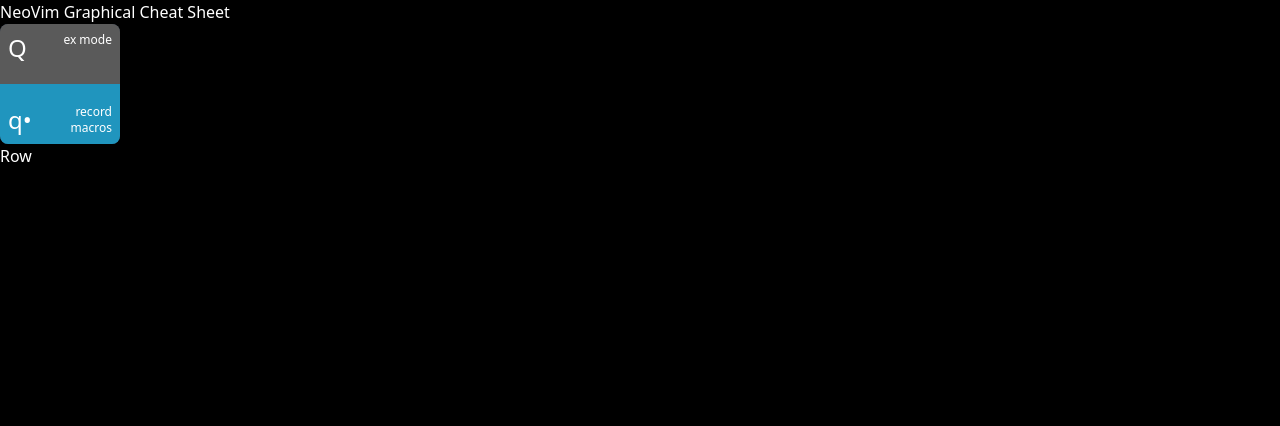
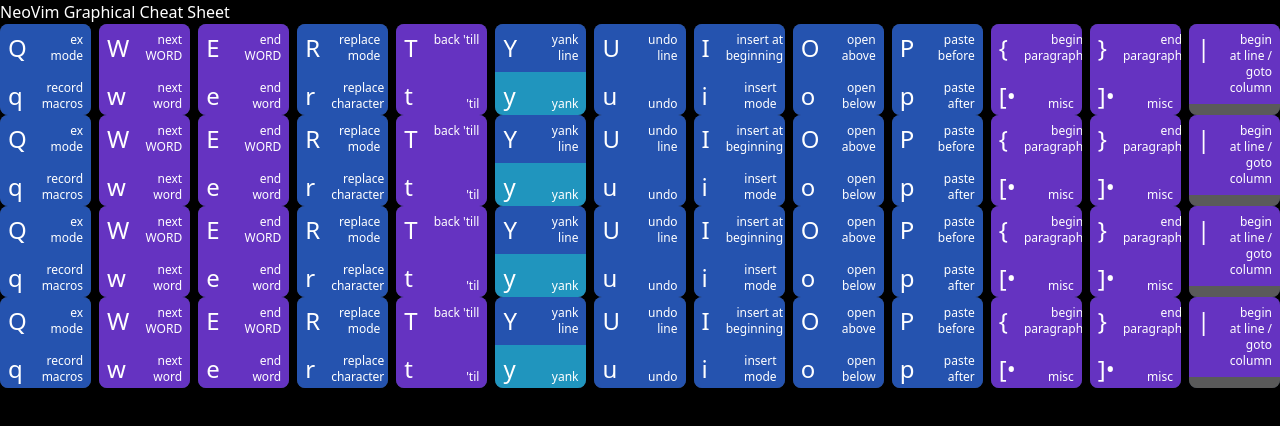
Before and after one commit to rikardillo/nvim-cheatsheet, a Next.js app: page / in a window 1280 px wide. Shown: the top 426 px of the page. Built offline with nearby package versions, Linux system fonts and the light colour scheme.

Commit message:
UPDATE: - Created row data sets - Created component Array maps

```diff
--- a/app/page.tsx
+++ b/app/page.tsx
@@ -1,19 +1,19 @@
-import Key from "@/ui/Keyboard/Key/Key";
 import Row from "@/ui/Keyboard/Row/Row";
+import row1 from "@/rows/row1";
+import row2 from "@/rows/row2";
+import row3 from "@/rows/row3";
+import row4 from "@/rows/row4";
+
+const rows = [row1, row2, row3, row4];
 
 export default function Home() {
   return (
     <div className="">
       <h2>NeoVim Graphical Cheat Sheet</h2>
-      <Key
-        top="Q"
-        topDescription="ex mode"
-        bottom="q•"
-        bottomDescription="record macros"
-        topMode="none"
-        bottomMode="visual"
-      />
-      <Row initialKey="something" keys={["Q", "W", "E", "R", "T", "Y"]} />
+      {/* <Row initialKey="something" keys={["Q", "W", "E", "R", "T", "Y"]} /> */}
+      {rows.map((row, i) => (
+        <Row initialKey="" row={row} key={i} />
+      ))}
     </div>
   );
 }
--- /dev/null
+++ b/rows/row1.ts
@@ -0,0 +1,110 @@
+import { KeyProps } from "../ui/Keyboard/Key/Key.types";
+
+const row1: KeyProps[] = [
+  {
+    top: "Q",
+    topDescription: "ex mode",
+    topMode: "insert",
+    bottom: "q",
+    bottomDescription: "record macros",
+    bottomMode: "insert",
+  },
+  {
+    top: "W",
+    topDescription: "next WORD",
+    topMode: "motion",
+    bottom: "w",
+    bottomDescription: "next word",
+    bottomMode: "motion",
+  },
+  {
+    top: "E",
+    topDescription: "end WORD",
+    topMode: "motion",
+    bottom: "e",
+    bottomDescription: "end word",
+    bottomMode: "motion",
+  },
+  {
+    top: "R",
+    topDescription: "replace mode",
+    topMode: "insert",
+    bottom: "r",
+    bottomDescription: "replace character",
+    bottomMode: "insert",
+  },
+  {
+    top: "T",
+    topDescription: "back 'till",
+    topMode: "motion",
+    bottom: "t",
+    bottomDescription: "'til",
+    bottomMode: "motion",
+  },
+  {
+    top: "Y",
+    topDescription: "yank line",
+    topMode: "insert",
+    bottom: "y",
+    bottomDescription: "yank",
+    bottomMode: "visual",
+  },
+  {
+    top: "U",
+    topDescription: "undo line",
+    topMode: "insert",
+    bottom: "u",
+    bottomDescription: "undo",
+    bottomMode: "insert",
+  },
+  {
+    top: "I",
+    topDescription: "insert at beginning",
+    topMode: "insert",
+    bottom: "i",
+    bottomDescription: "insert mode",
+    bottomMode: "insert",
+  },
+  {
+    top: "O",
+    topDescription: "open above",
+    topMode: "insert",
+    bottom: "o",
+    bottomDescription: "open below",
+    bottomMode: "insert",
+  },
+  {
+    top: "P",
+    topDescription: "paste before",
+    topMode: "insert",
+    bottom: "p",
+    bottomDescription: "paste after",
+    bottomMode: "insert",
+  },
+  {
+    top: "{",
+    topDescription: "begin paragraph",
+    topMode: "motion",
+    bottom: "[•",
+    bottomDescription: "misc",
+    bottomMode: "motion",
+  },
+  {
+    top: "}",
+    topDescription: "end paragraph",
+    topMode: "motion",
+    bottom: "]•",
+    bottomDescription: "misc",
+    bottomMode: "motion",
+  },
+  {
+    top: "|",
+    topDescription: "begin at line / goto column",
+    topMode: "motion",
+    bottom: "•",
+    bottomDescription: "unused",
+    bottomMode: "none",
+  },
+];
+
+export default row1;
--- /dev/null
+++ b/rows/row2.ts
@@ -0,0 +1,110 @@
+import { KeyProps } from "../ui/Keyboard/Key/Key.types";
+
+const row1: KeyProps[] = [
+  {
+    top: "Q",
+    topDescription: "ex mode",
+    topMode: "insert",
+    bottom: "q",
+    bottomDescription: "record macros",
+    bottomMode: "insert",
+  },
+  {
+    top: "W",
+    topDescription: "next WORD",
+    topMode: "motion",
+    bottom: "w",
+    bottomDescription: "next word",
+    bottomMode: "motion",
+  },
+  {
+    top: "E",
+    topDescription: "end WORD",
+    topMode: "motion",
+    bottom: "e",
+    bottomDescription: "end word",
+    bottomMode: "motion",
+  },
+  {
+    top: "R",
+    topDescription: "replace mode",
+    topMode: "insert",
+    bottom: "r",
+    bottomDescription: "replace character",
+    bottomMode: "insert",
+  },
+  {
+    top: "T",
+    topDescription: "back 'till",
+    topMode: "motion",
+    bottom: "t",
+    bottomDescription: "'til",
+    bottomMode: "motion",
+  },
+  {
+    top: "Y",
+    topDescription: "yank line",
+    topMode: "insert",
+    bottom: "y",
+    bottomDescription: "yank",
+    bottomMode: "visual",
+  },
+  {
+    top: "U",
+    topDescription: "undo line",
+    topMode: "insert",
+    bottom: "u",
+    bottomDescription: "undo",
+    bottomMode: "insert",
+  },
+  {
+    top: "I",
+    topDescription: "insert at beginning",
+    topMode: "insert",
+    bottom: "i",
+    bottomDescription: "insert mode",
+    bottomMode: "insert",
+  },
+  {
+    top: "O",
+    topDescription: "open above",
+    topMode: "insert",
+    bottom: "o",
+    bottomDescription: "open below",
+    bottomMode: "insert",
+  },
+  {
+    top: "P",
+    topDescription: "paste before",
+    topMode: "insert",
+    bottom: "p",
+    bottomDescription: "paste after",
+    bottomMode: "insert",
+  },
+  {
+    top: "{",
+    topDescription: "begin paragraph",
+    topMode: "motion",
+    bottom: "[•",
+    bottomDescription: "misc",
+    bottomMode: "motion",
+  },
+  {
+    top: "}",
+    topDescription: "end paragraph",
+    topMode: "motion",
+    bottom: "]•",
+    bottomDescription: "misc",
+    bottomMode: "motion",
+  },
+  {
+    top: "|",
+    topDescription: "begin at line / goto column",
+    topMode: "motion",
+    bottom: "•",
+    bottomDescription: "unused",
+    bottomMode: "none",
+  },
+];
+
+export default row1;
--- /dev/null
+++ b/rows/row3.ts
@@ -0,0 +1,110 @@
+import { KeyProps } from "../ui/Keyboard/Key/Key.types";
+
+const row1: KeyProps[] = [
+  {
+    top: "Q",
+    topDescription: "ex mode",
+    topMode: "insert",
+    bottom: "q",
+    bottomDescription: "record macros",
+    bottomMode: "insert",
+  },
+  {
+    top: "W",
+    topDescription: "next WORD",
+    topMode: "motion",
+    bottom: "w",
+    bottomDescription: "next word",
+    bottomMode: "motion",
+  },
+  {
+    top: "E",
+    topDescription: "end WORD",
+    topMode: "motion",
+    bottom: "e",
+    bottomDescription: "end word",
+    bottomMode: "motion",
+  },
+  {
+    top: "R",
+    topDescription: "replace mode",
+    topMode: "insert",
+    bottom: "r",
+    bottomDescription: "replace character",
+    bottomMode: "insert",
+  },
+  {
+    top: "T",
+    topDescription: "back 'till",
+    topMode: "motion",
+    bottom: "t",
+    bottomDescription: "'til",
+    bottomMode: "motion",
+  },
+  {
+    top: "Y",
+    topDescription: "yank line",
+    topMode: "insert",
+    bottom: "y",
+    bottomDescription: "yank",
+    bottomMode: "visual",
+  },
+  {
+    top: "U",
+    topDescription: "undo line",
+    topMode: "insert",
+    bottom: "u",
+    bottomDescription: "undo",
+    bottomMode: "insert",
+  },
+  {
+    top: "I",
+    topDescription: "insert at beginning",
+    topMode: "insert",
+    bottom: "i",
+    bottomDescription: "insert mode",
+    bottomMode: "insert",
+  },
+  {
+    top: "O",
+    topDescription: "open above",
+    topMode: "insert",
+    bottom: "o",
+    bottomDescription: "open below",
+    bottomMode: "insert",
+  },
+  {
+    top: "P",
+    topDescription: "paste before",
+    topMode: "insert",
+    bottom: "p",
+    bottomDescription: "paste after",
+    bottomMode: "insert",
+  },
+  {
+    top: "{",
+    topDescription: "begin paragraph",
+    topMode: "motion",
+    bottom: "[•",
+    bottomDescription: "misc",
+    bottomMode: "motion",
+  },
+  {
+    top: "}",
+    topDescription: "end paragraph",
+    topMode: "motion",
+    bottom: "]•",
+    bottomDescription: "misc",
+    bottomMode: "motion",
+  },
+  {
+    top: "|",
+    topDescription: "begin at line / goto column",
+    topMode: "motion",
+    bottom: "•",
+    bottomDescription: "unused",
+    bottomMode: "none",
+  },
+];
+
+export default row1;
--- /dev/null
+++ b/rows/row4.ts
@@ -0,0 +1,110 @@
+import { KeyProps } from "../ui/Keyboard/Key/Key.types";
+
+const row1: KeyProps[] = [
+  {
+    top: "Q",
+    topDescription: "ex mode",
+    topMode: "insert",
+    bottom: "q",
+    bottomDescription: "record macros",
+    bottomMode: "insert",
+  },
+  {
+    top: "W",
+    topDescription: "next WORD",
+    topMode: "motion",
+    bottom: "w",
+    bottomDescription: "next word",
+    bottomMode: "motion",
+  },
+  {
+    top: "E",
+    topDescription: "end WORD",
+    topMode: "motion",
+    bottom: "e",
+    bottomDescription: "end word",
+    bottomMode: "motion",
+  },
+  {
+    top: "R",
+    topDescription: "replace mode",
+    topMode: "insert",
+    bottom: "r",
+    bottomDescription: "replace character",
+    bottomMode: "insert",
+  },
+  {
+    top: "T",
+    topDescription: "back 'till",
+    topMode: "motion",
+    bottom: "t",
+    bottomDescription: "'til",
+    bottomMode: "motion",
+  },
+  {
+    top: "Y",
+    topDescription: "yank line",
+    topMode: "insert",
+    bottom: "y",
+    bottomDescription: "yank",
+    bottomMode: "visual",
+  },
+  {
+    top: "U",
+    topDescription: "undo line",
+    topMode: "insert",
+    bottom: "u",
+    bottomDescription: "undo",
+    bottomMode: "insert",
+  },
+  {
+    top: "I",
+    topDescription: "insert at beginning",
+    topMode: "insert",
+    bottom: "i",
+    bottomDescription: "insert mode",
+    bottomMode: "insert",
+  },
+  {
+    top: "O",
+    topDescription: "open above",
+    topMode: "insert",
+    bottom: "o",
+    bottomDescription: "open below",
+    bottomMode: "insert",
+  },
+  {
+    top: "P",
+    topDescription: "paste before",
+    topMode: "insert",
+    bottom: "p",
+    bottomDescription: "paste after",
+    bottomMode: "insert",
+  },
+  {
+    top: "{",
+    topDescription: "begin paragraph",
+    topMode: "motion",
+    bottom: "[•",
+    bottomDescription: "misc",
+    bottomMode: "motion",
+  },
+  {
+    top: "}",
+    topDescription: "end paragraph",
+    topMode: "motion",
+    bottom: "]•",
+    bottomDescription: "misc",
+    bottomMode: "motion",
+  },
+  {
+    top: "|",
+    topDescription: "begin at line / goto column",
+    topMode: "motion",
+    bottom: "•",
+    bottomDescription: "unused",
+    bottomMode: "none",
+  },
+];
+
+export default row1;
--- a/ui/Keyboard/Key/Key.tsx
+++ b/ui/Keyboard/Key/Key.tsx
@@ -1,16 +1,6 @@
 import React from "react";
 import KeyText from "./KeyText";
-
-type NeoVimModes = "none" | "visual" | "normal" | "motion";
-
-type KeyProps = {
-  top: string;
-  topDescription: string;
-  topMode: NeoVimModes;
-  bottom: string;
-  bottomDescription: string;
-  bottomMode: NeoVimModes;
-};
+import { KeyProps } from "./Key.types";
 
 export default function Key({
   top,
@@ -21,15 +11,15 @@
   bottomMode,
 }: KeyProps) {
   return (
-    <div className="bg-slate-700 aspect-square max-w-[120px] rounded-lg flex flex-col overflow-hidden select-none sm:hover:outline-4 sm:hover:outline-white transition-all duration-150 cursor-pointer ">
+    <div className="bg-slate-700 aspect-square max-w-[120px] rounded-lg flex flex-col overflow-hidden select-none sm:hover:outline-4 sm:hover:outline-white transition-all duration-150 cursor-pointer w-full">
       <KeyText
-        keymap={top}
+        keybutton={top}
         text={topDescription}
         itemsAlign="start"
         mode={topMode}
       />
       <KeyText
-        keymap={bottom}
+        keybutton={bottom}
         text={bottomDescription}
         itemsAlign="end"
         mode={bottomMode}
--- a/ui/Keyboard/Key/KeyText.tsx
+++ b/ui/Keyboard/Key/KeyText.tsx
@@ -1,19 +1,21 @@
+import { NeoVimModes } from "./Key.types";
+
 type KeyTextProps = {
-  keymap: string;
+  keybutton: string;
   text: string;
   itemsAlign: "start" | "end";
-  mode: "none" | "normal" | "visual" | "motion";
+  mode: NeoVimModes;
 };
 
 export default function KeyText({
-  keymap,
+  keybutton,
   text,
   itemsAlign,
   mode,
 }: KeyTextProps) {
   const modeColors = {
     none: "bg-nvim-mode-none",
-    normal: "bg-nvim-mode-normal",
+    insert: "bg-nvim-mode-normal",
     visual: "bg-nvim-mode-visual",
     motion: "bg-nvim-mode-motion",
   } as const;
@@ -22,13 +24,13 @@
 
   return (
     <div
-      className={`flex grow p-2
+      className={`flex grow p-2 gap-4
         ${itemsAlign === "start" ? "items-start" : "items-end"}
         ${modeColor}
         `}
     >
-      <div className="key text-2xl">{keymap}</div>
-      <div className="text-right w-full description text-xs">{text}</div>
+      <p className="key text-2xl">{keybutton}</p>
+      <p className="text-right w-full description text-xs">{text}</p>
     </div>
   );
 }
--- a/ui/Keyboard/Row/Row.tsx
+++ b/ui/Keyboard/Row/Row.tsx
@@ -1,19 +1,26 @@
 import React from "react";
-
-const keyRow = [
-  {
-    top: "Q",
-    topDescription: "ex mode",
-    bottom: "q",
-    bottomDescription: "record macros",
-  },
-];
+import Key from "../Key/Key";
+import { KeyProps } from "../Key/Key.types";
 
 type RowProps = {
-  initialKey: string;
-  keys: string[];
+  initialKey?: string;
+  row: any;
 };
 
-export default function Row({ initialKey, keys }: RowProps) {
-  return <div>Row</div>;
+export default function Row({ row }: RowProps) {
+  return (
+    <div className="flex gap-2">
+      {row.map((key: KeyProps, i: number) => (
+        <Key
+          key={i}
+          top={key.top}
+          topDescription={key.topDescription}
+          topMode={key.topMode}
+          bottom={key.bottom}
+          bottomDescription={key.bottomDescription}
+          bottomMode={key.bottomMode}
+        />
+      ))}
+    </div>
+  );
 }
```
Also changed, not shown: ui/Keyboard/Key/Key.types.ts (added, +10 -0 lines).
